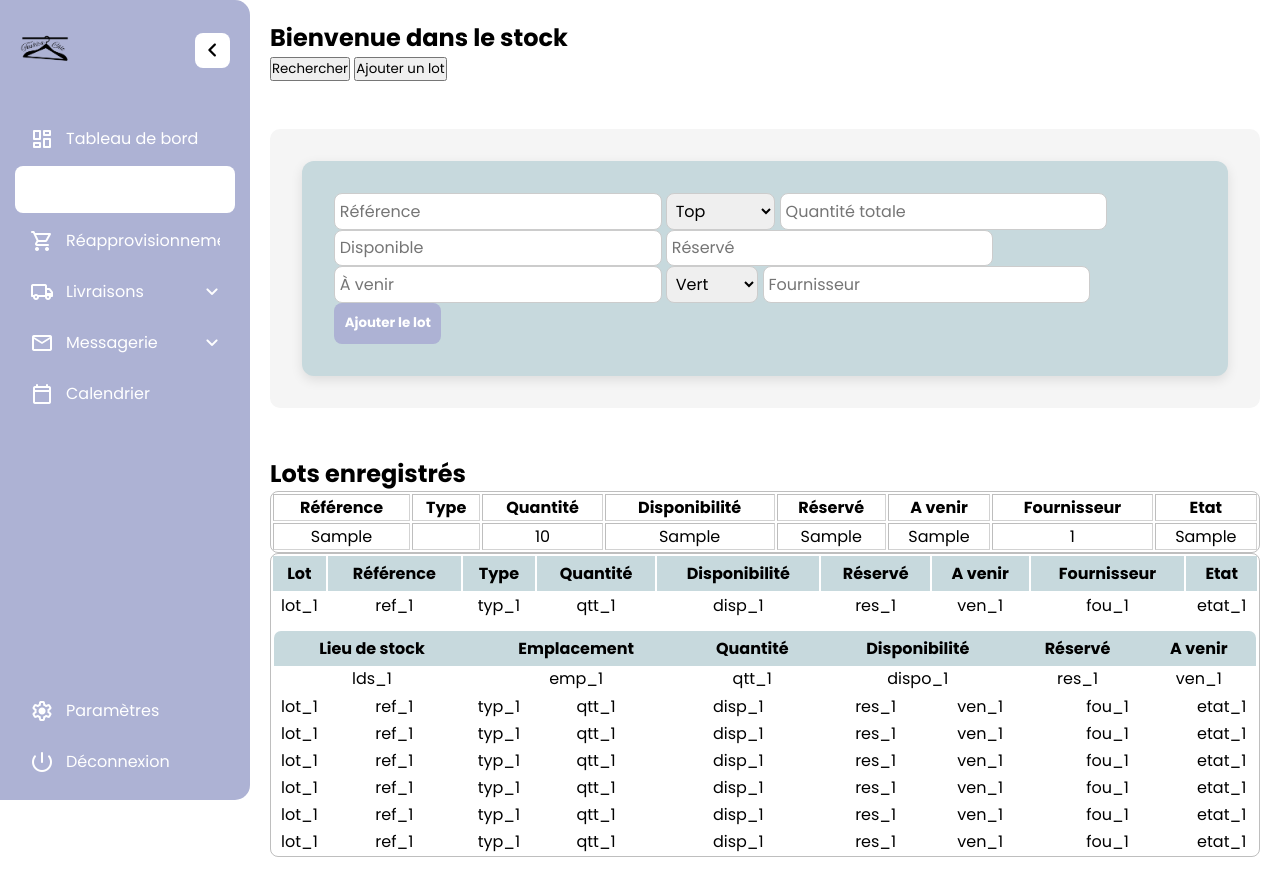
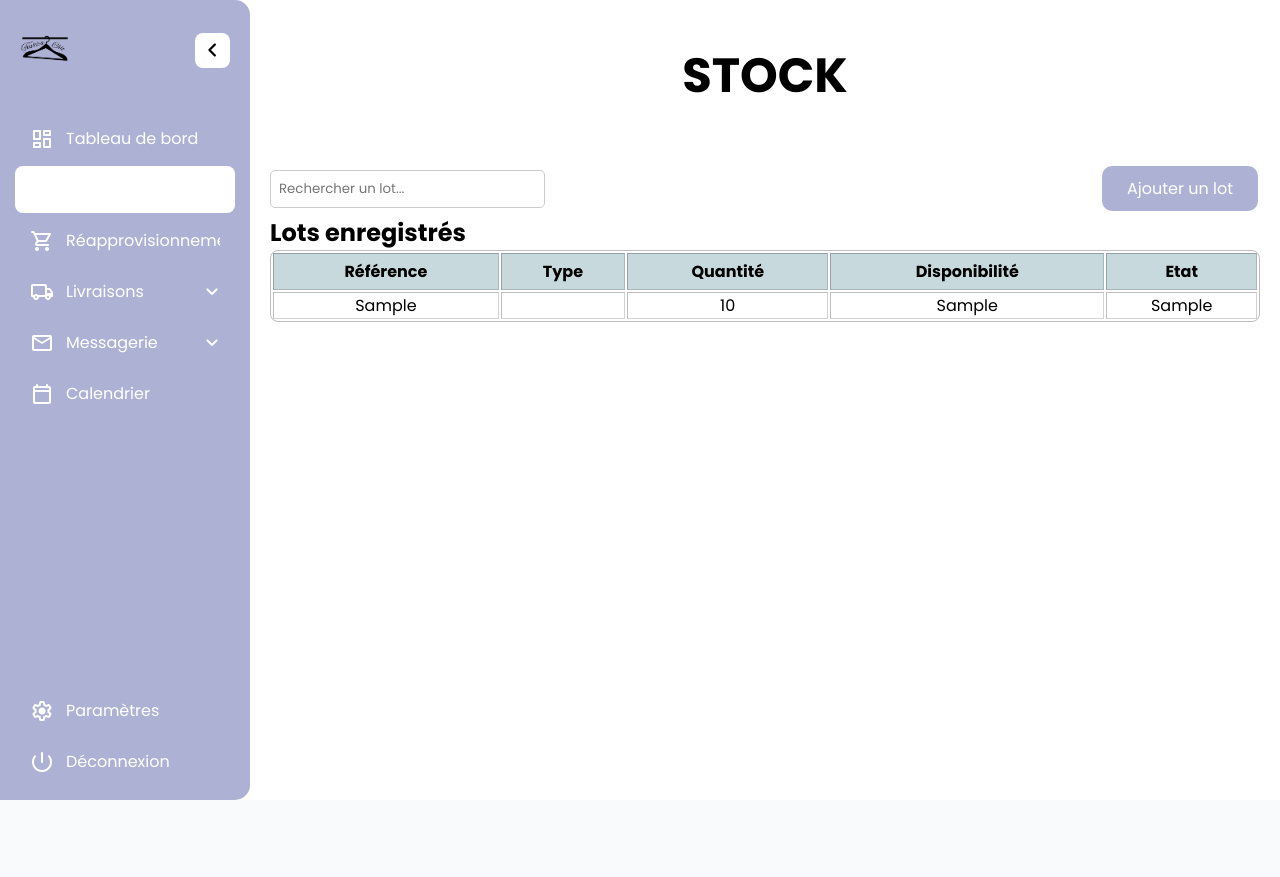
Before and after one commit to Sanitikhan/INFO-CHAS, a PHP site: page /pages/stock.php in a window 1280 px wide. After the commit the page ends 800 px from the top, so only its background shows below. Run offline with PHP 8.4, Linux system fonts and the light colour scheme; tables that the repository leaves empty or names only in its code hold one stand-in row (values such as "Sample post"); some web fonts are replaced.

Commit message:
edit page lot

```diff
--- /dev/null
+++ b/actions/search.js
@@ -0,0 +1,8 @@
+document.getElementById('search-lot-input').addEventListener('input', function() {
+    const search = this.value.toLowerCase();
+    const rows = document.querySelectorAll('#lots-table tbody tr');
+    rows.forEach(row => {
+        const text = row.textContent.toLowerCase();
+        row.style.display = text.includes(search) ? '' : 'none';
+    });
+});
--- a/pages/stock.php
+++ b/pages/stock.php
@@ -18,6 +18,7 @@ try {
     <title>Stock</title>
     <link rel="stylesheet" href="../public/style.css">
     <link rel="stylesheet" href="../public/form.css">
+    <link rel="stylesheet" href="../public/lot.css">
     <link rel="icon" href="../img/logo_fc.png" type="image/png">
     <!-- Linking Google Fonts for Icons -->
     <link rel="stylesheet" href="https://fonts.googleapis.com/css2?family=Material+Symbols+Rounded:opsz,wght,FILL,GRAD@24,400,0,0" />
@@ -161,14 +162,17 @@ try {
     </aside>
 
     <section class="main-content">
-        <h1>Bienvenue dans le stock</h1>
+
+        <header class="header">
+            <h1>STOCK</h1>
+        </header>
 
         <section class="btn-section">
-            <button class="btn btn-search" id="search-lot-btn">Rechercher</button>
+            <input type="text" id="search-lot-input" placeholder="Rechercher un lot..." style="padding: 8px; border-radius: 5px; border: 1px solid #ccc;">
             <button class="btn btn-add" id="add-lot-btn">Ajouter un lot</button>
         </section>
 
-        <div class="form-section">
+        <div class="form-section" id="add-lot-form-section" style="display:none;">
             <form action="../actions/ajouter_lot.php" method="POST">
                 <input type="text" name="reference" placeholder="Référence" required>
                 <select name="type" placeholder="Type">
@@ -193,155 +197,71 @@ try {
 
         <!-- Affichage des lots existants -->
         <h2>Lots enregistrés</h2>
-        <table border="1" cellpadding="8">
+        <table id="lots-table" border="1" cellpadding="5">
+            <thead>
                 <tr>
                     <th>Référence</th>
                     <th>Type</th>
                     <th>Quantité</th>
                     <th>Disponibilité</th>
-                <th>Réservé</th>
-                <th>A venir</th>
-                <th>Fournisseur</th>
                     <th>Etat</th>
                 </tr>
+            </thead>
+
+            <tbody>
                 <?php foreach ($lots as $lot): ?>
-                <tr>
+                    <tr class="main-row" style="cursor:pointer;">
                         <td><?= htmlspecialchars($lot['reference']) ?></td>
                         <td><?= htmlspecialchars($lot['type']) ?></td>
                         <td><?= htmlspecialchars($lot['quantite_total']) ?></td>
                         <td><?= htmlspecialchars($lot['disponibilite']) ?></td>
-                    <td><?= htmlspecialchars($lot['reserve']) ?></td>
-                    <td><?= htmlspecialchars($lot['a_venir']) ?></td>
-                    <td><?= htmlspecialchars($lot['fournisseur_id']) ?></td>
                         <td><?= htmlspecialchars($lot['etat']) ?></td>
                     </tr>
-            <?php endforeach; ?>
-        </table>
-
-        <table>
+                    <tr class="details-row" style="display:none; background:#f9f9f9;">
+                        <td colspan="8">
+                            <table style="width:100%; background:#f9f9f9;">
                                 <thead>
                                     <tr>
-                    <th>Lot</th>
-                    <th>Référence</th>
-                    <th>Type</th>
-                    <th>Quantité</th>
-                    <th>Disponibilité</th>
+                                        <th>Fournisseur</th>
                                         <th>Réservé</th>
-                    <th>A venir</th>
-                    <th>Fournisseur</th>
-                    <th>Etat</th>
-                </tr>
-            </thead>
-            <tbody>
-                <tr class="main-row">
-                    <td>lot_1</td>
-                    <td>ref_1</td>
-                    <td>typ_1</td>
-                    <td>qtt_1</td>
-                    <td>disp_1</td>
-                    <td>res_1</td>
-                    <td>ven_1</td>
-                    <td>fou_1</td>
-                    <td>etat_1</td>
-                </tr>
-                <!-- Hidden Details Row -->
-                <tr class="details-row" <!--style="display: none;-->">
-                    <td colspan="9">
-                        <table class="details-table">
-                            <thead>
-                                <tr>
-                                    <th>Lieu de stock</th>
+                                        <th>À venir</th>
                                         <th>Emplacement</th>
-                                    <th>Quantité</th>
-                                    <th>Disponibilité</th>
-                                    <th>Réservé</th>
-                                    <th>A venir</th>
                                     </tr>
                                 </thead>
                                 <tbody>
                                     <tr>
-                                    <td>lds_1</td>
-                                    <td>emp_1</td>
-                                    <td>qtt_1</td>
-                                    <td>dispo_1</td>
-                                    <td>res_1</td>
-                                    <td>ven_1</td>
+                                        <td><?= htmlspecialchars($lot['fournisseur_id']) ?></td>
+                                        <td><?= htmlspecialchars($lot['reserve']) ?></td>
+                                        <td><?= htmlspecialchars($lot['a_venir']) ?></td>
+                                        <td><?= isset($lot['emplacement']) ? htmlspecialchars($lot['emplacement']) : '-' ?></td>
                                     </tr>
                                 </tbody>
                             </table>
                         </td>
                     </tr>
-                <tr>
-                    <td>lot_1</td>
-                    <td>ref_1</td>
-                    <td>typ_1</td>
-                    <td>qtt_1</td>
-                    <td>disp_1</td>
-                    <td>res_1</td>
-                    <td>ven_1</td>
-                    <td>fou_1</td>
-                    <td>etat_1</td>
-                </tr>
-                <tr>
-                    <td>lot_1</td>
-                    <td>ref_1</td>
-                    <td>typ_1</td>
-                    <td>qtt_1</td>
-                    <td>disp_1</td>
-                    <td>res_1</td>
-                    <td>ven_1</td>
-                    <td>fou_1</td>
-                    <td>etat_1</td>
-                </tr>
-                <tr>
-                    <td>lot_1</td>
-                    <td>ref_1</td>
-                    <td>typ_1</td>
-                    <td>qtt_1</td>
-                    <td>disp_1</td>
-                    <td>res_1</td>
-                    <td>ven_1</td>
-                    <td>fou_1</td>
-                    <td>etat_1</td>
-                </tr>
-                <tr>
-                    <td>lot_1</td>
-                    <td>ref_1</td>
-                    <td>typ_1</td>
-                    <td>qtt_1</td>
-                    <td>disp_1</td>
-                    <td>res_1</td>
-                    <td>ven_1</td>
-                    <td>fou_1</td>
-                    <td>etat_1</td>
-                </tr>
-                <tr>
-                    <td>lot_1</td>
-                    <td>ref_1</td>
-                    <td>typ_1</td>
-                    <td>qtt_1</td>
-                    <td>disp_1</td>
-                    <td>res_1</td>
-                    <td>ven_1</td>
-                    <td>fou_1</td>
-                    <td>etat_1</td>
-                </tr>
-                <tr>
-                    <td>lot_1</td>
-                    <td>ref_1</td>
-                    <td>typ_1</td>
-                    <td>qtt_1</td>
-                    <td>disp_1</td>
-                    <td>res_1</td>
-                    <td>ven_1</td>
-                    <td>fou_1</td>
-                    <td>etat_1</td>
-                </tr>
+                <?php endforeach; ?>
             </tbody>
         </table>
 
     </section>
 
+    <script>
+    document.querySelectorAll('#lots-table .main-row').forEach(function(row) {
+        row.addEventListener('click', function() {
+            const detailsRow = row.nextElementSibling;
+            if (detailsRow && detailsRow.classList.contains('details-row')) {
+                detailsRow.style.display = detailsRow.style.display === 'none' ? 'table-row' : 'none';
+            }
+        });
+    });
+
+    document.getElementById('add-lot-btn').addEventListener('click', function() {
+    const formSection = document.getElementById('add-lot-form-section');
+    formSection.style.display = (formSection.style.display === 'none' || formSection.style.display === '') ? 'block' : 'none';
+    });
+    </script>
+
+    <script src="../actions/search.js"></script>
     <script src="../actions/script.js"></script>
 </body>
 </html>
--- a/public/form.css
+++ b/public/form.css
@@ -10,9 +10,7 @@
     flex-direction: column;
     align-items: center;
     justify-content: center;
-    padding: 2em;
-    margin: 3em 0;
-    background-color: #f5f5f5;
+    padding: 1em 0;
     border-radius: 10px;
 }
 
@@ -23,6 +21,7 @@ form {
     border-radius: 12px;
     box-shadow: 0 4px 12px rgba(0, 0, 0, 0.1);
     gap: 5em;
+    transition: all 0.3s ease;
 }
 
 form .form-fournisseurs {
--- /dev/null
+++ b/public/lot.css
@@ -0,0 +1,32 @@
+* {
+    --primary-color: #ADB2D4;
+    --secondary-color: #C7D9DD;
+    --thrid-color: #D5E5D5;
+    --fourth-color: #EEF1DA;
+}
+
+.btn-section {
+    display: flex;
+    justify-content: space-between;
+    align-items: center;
+}
+
+.btn {
+    background-color: var(--primary-color);
+    border: none;
+    color: white;
+    padding: 10px 25px;
+    text-align: center;
+    text-decoration: none;
+    display: inline-block;
+    font-size: 16px;
+    margin: 4px 2px;
+    cursor: pointer;
+    border-radius: 10px;
+}
+
+.btn-search {
+    display: flex;
+    align-items: center;
+    gap: 1.5rem; /* Optional: space between p and span */
+}
--- a/public/style.css
+++ b/public/style.css
@@ -247,6 +247,19 @@ body {
     transition: all 0.4s ease;
 }
 
+.main-content .header {
+    display: flex;
+    align-items: center;
+    justify-content: center;
+    padding: 20px 0;
+}
+
+.main-content h1 {
+    font-size: 3rem;
+    color: #000;
+    margin-bottom: 30px;
+}
+
 .main-content table {
     width: 100%;
     border-radius: 8px;
```
Lines whose indentation alone changed are shown as unchanged.
